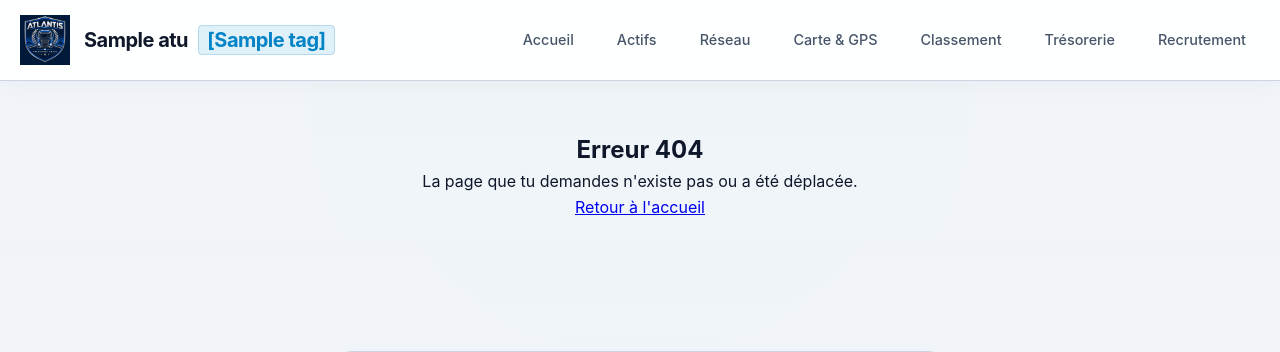
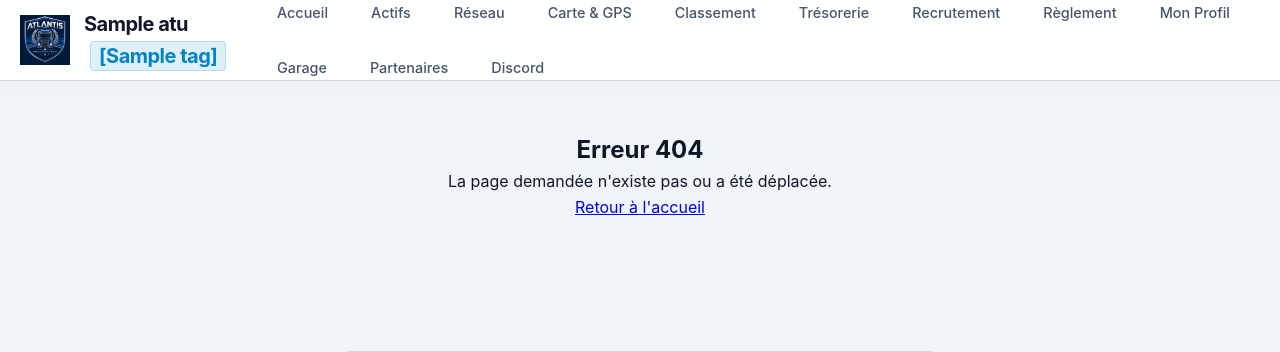
Before and after one commit to Trans-Europe-Rail/Atlantis-Transport-Union, a Flask app: template templates/404.html in a window 1280 px wide. Shown: the top 352 px of the page. Run offline with Flask 3, Linux system fonts and the light colour scheme; the template is opened without the code that fills it: most values are stand-ins (such as "Sample title", 1, 10 or a date in 2020).

Commit message:
Enhance 404 page with new links and message
Updated navigation links and improved error message wording.

```diff
--- a/templates/404.html
+++ b/templates/404.html
@@ -12,7 +12,7 @@
                 <img src="{{ url_for('static', filename='Designer.png') }}" alt="Logo ATU" style="height: 50px; width: auto; object-fit: contain;">
                 <h1 style="margin: 0; font-size: 1.25rem;">{{ atu.nom }} <span>[{{ atu.tag }}]</span></h1>
             </div>
-            <nav style="display: flex; gap: 15px;">
+            <nav style="display: flex; gap: 15px; flex-wrap: wrap;">
                 <a href="/">Accueil</a>
                 <a href="/actifs">Actifs</a>
                 <a href="/lignes">Réseau</a>
@@ -20,12 +20,17 @@
                 <a href="/classement">Classement</a>
                 <a href="/factures">Trésorerie</a>
                 <a href="/recrutement">Recrutement</a>
+                <a href="/reglement">Règlement</a>
+                <a href="/conducteur">Mon Profil</a>
+                <a href="/garage">Garage</a>
+                <a href="/partenariats">Partenaires</a>
+                <a href="/discord">Discord</a>
             </nav>
         </div>
     </header>
     <main class="container" style="text-align: center; padding: 50px;">
         <h2>Erreur 404</h2>
-        <p>La page que tu demandes n'existe pas ou a été déplacée.</p>
+        <p>La page demandée n'existe pas ou a été déplacée.</p>
         <a href="/">Retour à l'accueil</a>
     </main>
 </body>
```
